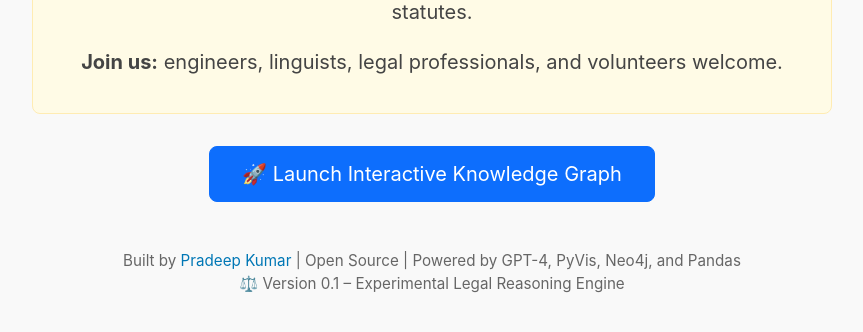
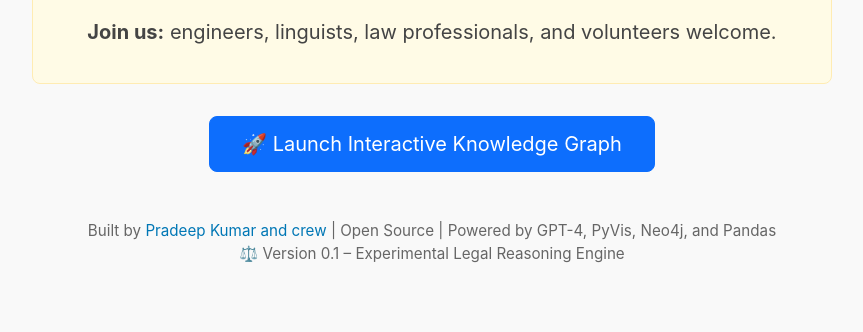
Before and after one commit to jurisgpt/GrizlyUDVacator, a plain HTML site: page docs/index.html in a window 1280 px wide. Shown: the part 392-724 px from the top of the page, without its empty margins (208-1071 px from the left). Drawn offline with nearby package versions, Linux system fonts and the light colour scheme.

Commit message:
Update index.html with team credit and simplified tech stack

```diff
--- a/docs/index.html
+++ b/docs/index.html
@@ -64,8 +64,8 @@
     <div class="highlight">
       <h2>⚖️ Indigent Tenants AI: Provable, Defensible Legal Defense</h2>
       <p>This open source initiative builds an explainable knowledge graph and legal reasoning engine for tenants facing eviction.<br />
-      Powered by modern AI, graph theory, and real California Code of Civil Procedure statutes.</p>
-      <p><strong>Join us:</strong> engineers, linguists, legal professionals, and volunteers welcome.</p>
+      Powered by Symbolic AI, Knowledge Graphs, and California statutes.</p>
+      <p><strong>Join us:</strong> engineers, linguists, law professionals, and volunteers welcome.</p>
     </div>
 
     <a href="legal_graph_interactive.html" class="btn btn-primary">
@@ -76,7 +76,7 @@
   <footer>
     Built by
     <a href="https://www.linkedin.com/in/kumar07/" target="_blank" rel="noopener noreferrer">
-      Pradeep Kumar
+      Pradeep Kumar and crew
     </a>
     | Open Source | Powered by GPT-4, PyVis, Neo4j, and Pandas<br />
     ⚖️ Version 0.1 – Experimental Legal Reasoning Engine
```
